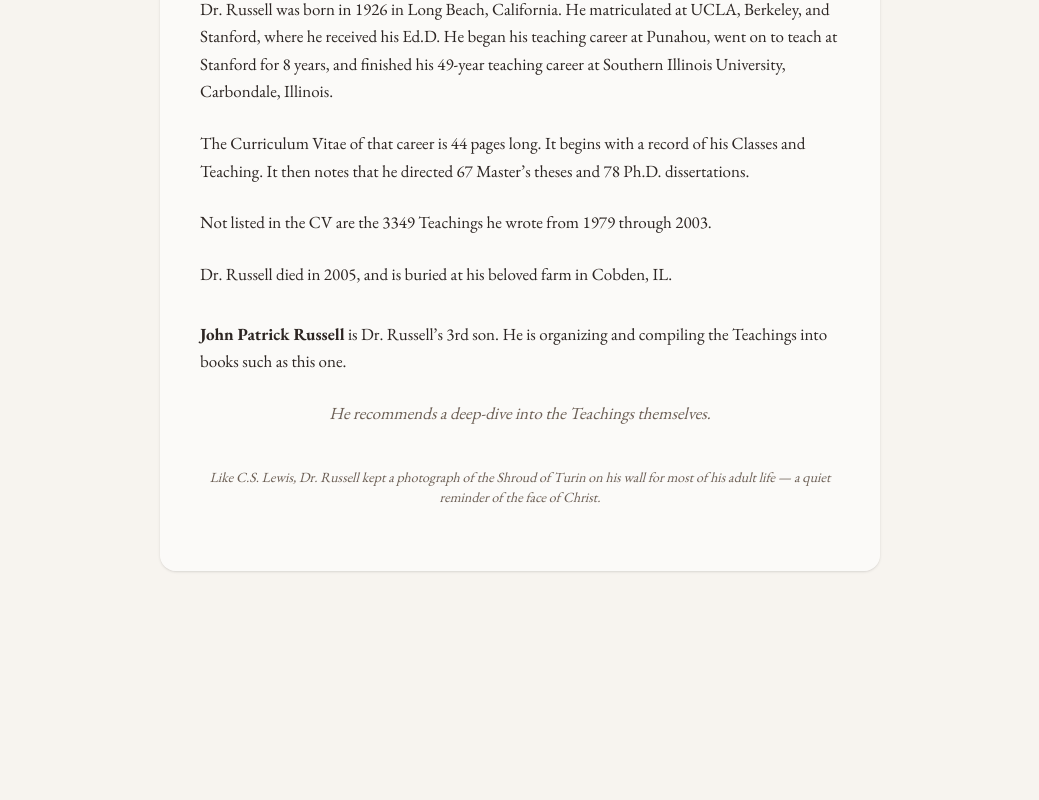
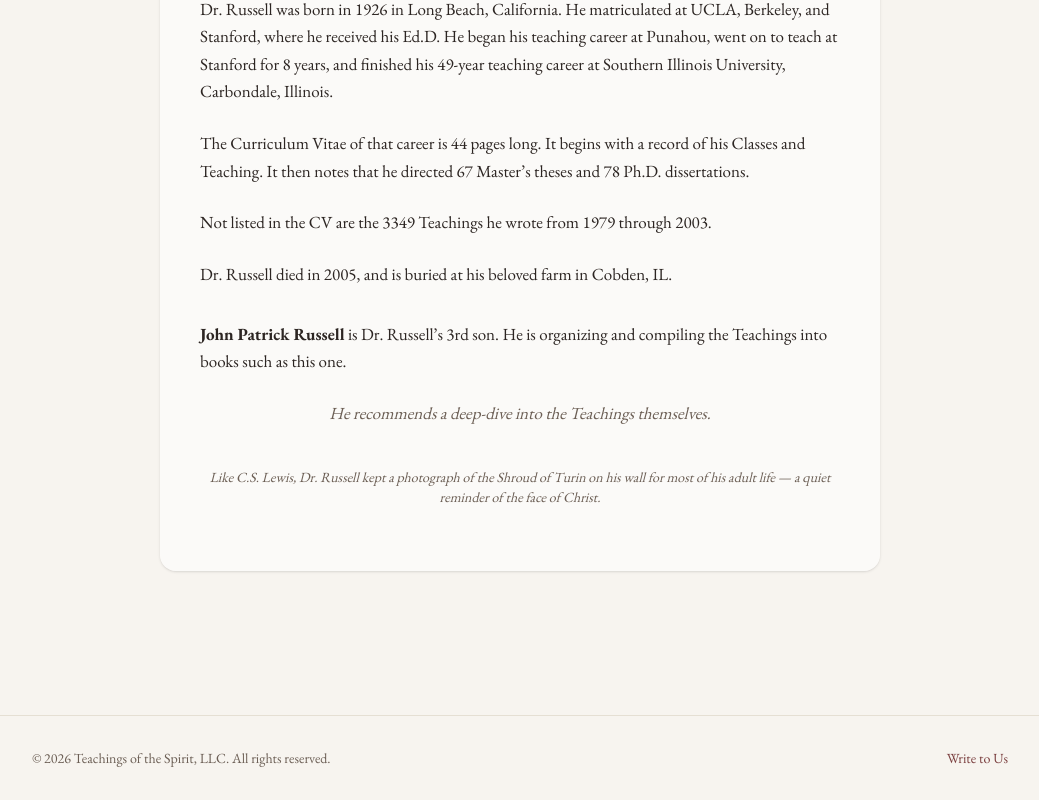
Before and after one commit to TeachingsoftheSpirit/teachings-of-the-spirit, a Next.js app: page /about in a window 1280 px wide. Shown: the part 4735-5535 px from the top of the page, without its empty margins (120-1159 px from the left). Before the commit the page ends 5370 px from the top, so only its background shows below. Built offline with nearby package versions, Linux system fonts and the light colour scheme; no server answers.

Commit message:
Add site-wide footer with copyright and Write to Us link

```diff
--- a/app/layout.tsx
+++ b/app/layout.tsx
@@ -1,6 +1,7 @@
 import type { Metadata } from 'next'
 import { EB_Garamond } from 'next/font/google'
 import './globals.css'
+import Footer from '@/components/Footer'
 
 const garamond = EB_Garamond({
   subsets: ['latin'],
@@ -21,8 +22,11 @@ export default function RootLayout({
 }) {
   return (
     <html lang="en" className={garamond.variable}>
-      <body className="font-garamond antialiased bg-[#F7F4EF] text-[#2C2522]">
-        {children}
+      <body className="font-garamond antialiased bg-[#F7F4EF] text-[#2C2522] min-h-screen flex flex-col">
+        <div className="flex-1">
+          {children}
+        </div>
+        <Footer />
       </body>
     </html>
   )
--- /dev/null
+++ b/components/Footer.tsx
@@ -0,0 +1,22 @@
+export default function Footer() {
+  return (
+    <footer className="mt-20 border-t border-[#E5DFD3] bg-[#F7F4EF]">
+      <div className="max-w-5xl mx-auto px-6 py-8 flex flex-col sm:flex-row items-center justify-between gap-4 text-sm text-[#6B5E54]">
+
+        <div>
+          © 2026 Teachings of the Spirit, LLC. All rights reserved.
+        </div>
+
+        <div>
+          <a
+            href="mailto:hello@teachingsofthespirit.com"
+            className="hover:text-[#2C2522] transition-colors underline-offset-2 hover:underline"
+          >
+            Write to Us
+          </a>
+        </div>
+
+      </div>
+    </footer>
+  )
+}
```
